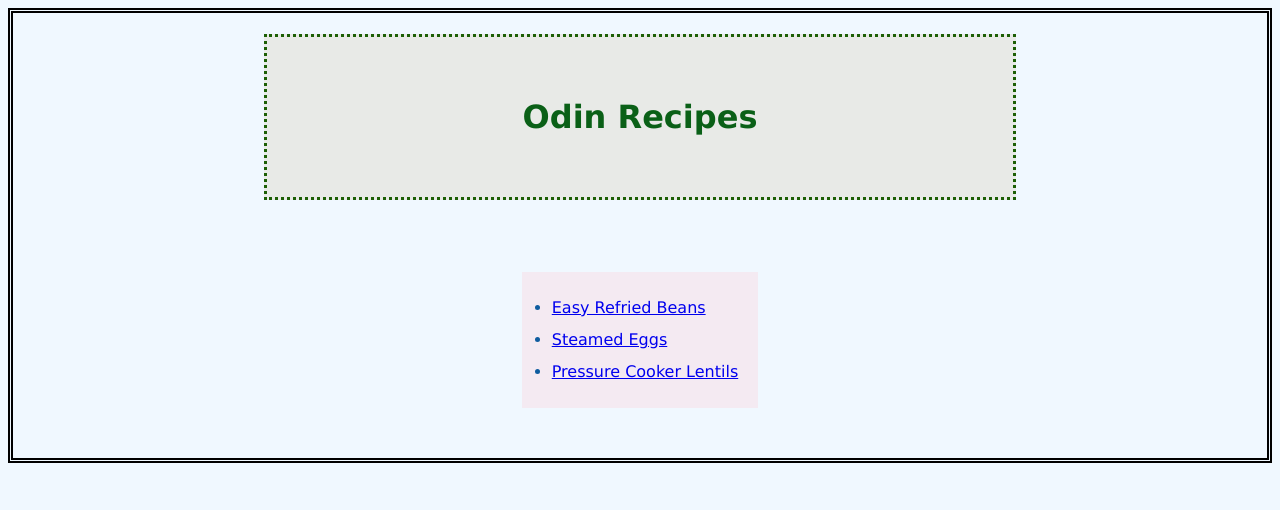
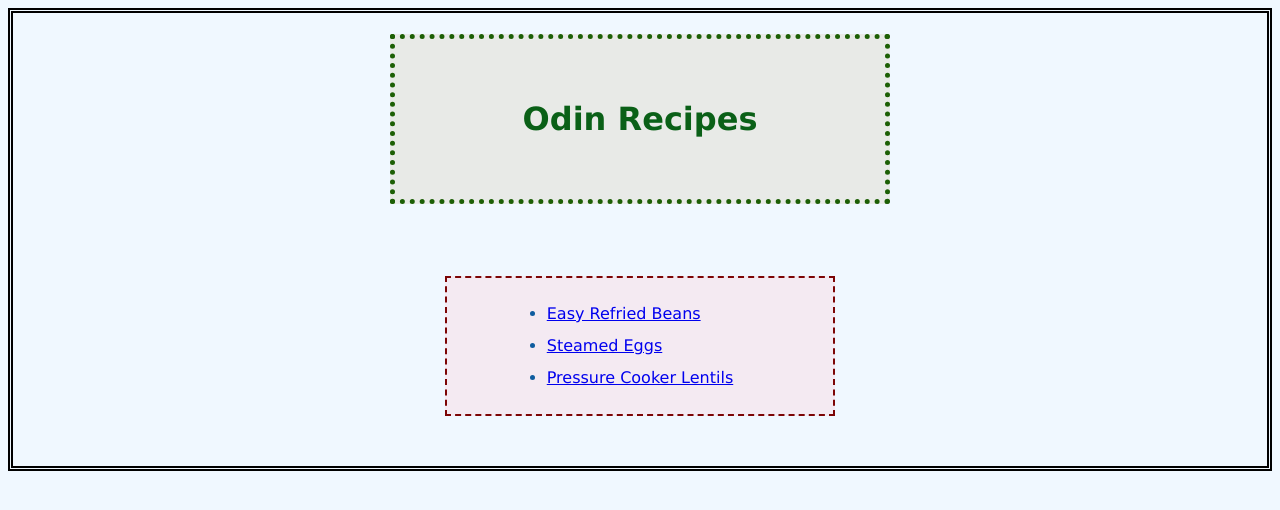
Before and after one commit to ianspractice/odin-recipes, a plain HTML site: page index.html in a window 1280 px wide. Drawn offline with Linux system fonts and the light colour scheme.

Commit message:
Add new styles

```diff
--- a/styles/styles.css
+++ b/styles/styles.css
@@ -22,13 +22,13 @@ body {
   border: 5px double black;
 }
 .container {
-  width: 60%;
+  max-width: 500px;
   text-align: center;
   margin: 0 auto;
 }
 
 h1 {
-  border: 3px dotted rgba(28, 95, 5, 0.995);
+  border: 5px dotted rgba(28, 95, 5, 0.995);
   background-color: rgb(232, 234, 231);
 }
 
@@ -55,5 +55,6 @@ ul {
   text-align: left;
   margin: 50px;
   display: inline-block;
-  padding: 20px 20px 20px 30px;
+  padding: 20px 100px;
+  border: 2px dashed rgb(124, 5, 5);
 }
```
